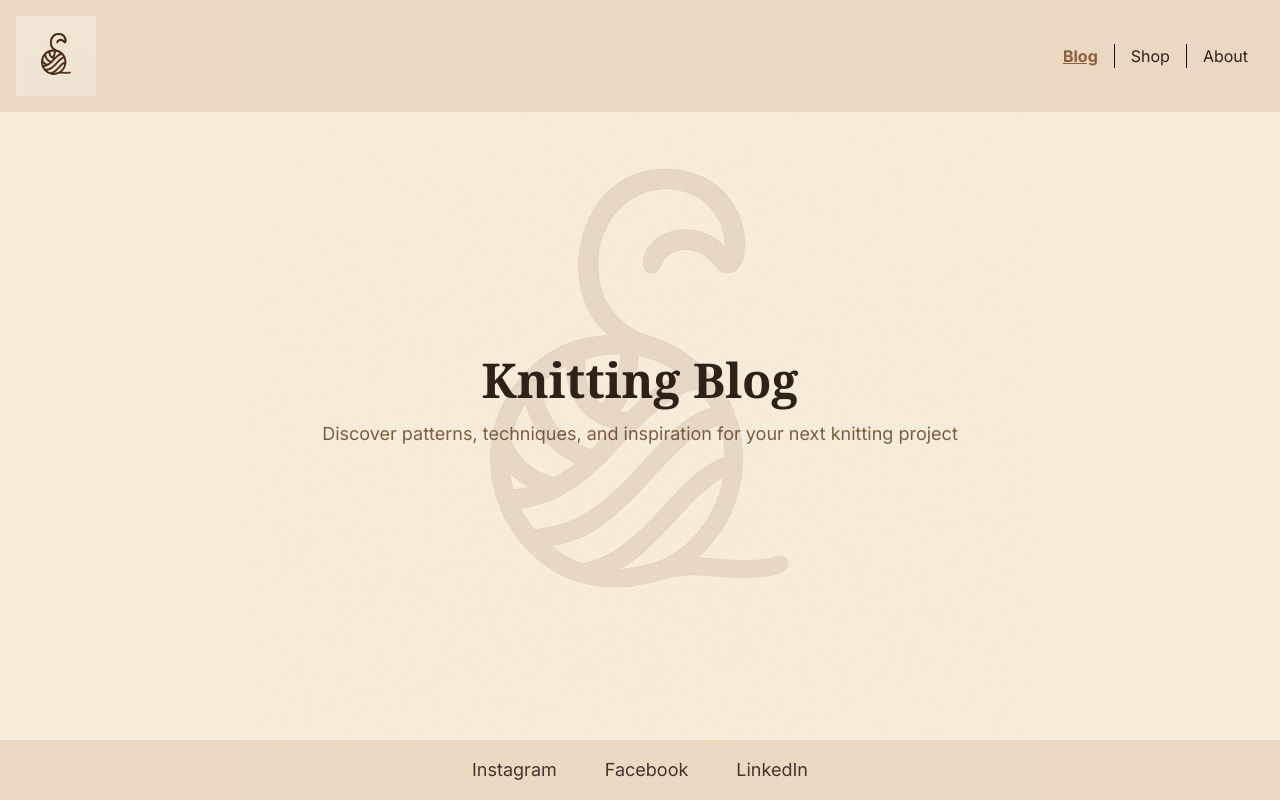
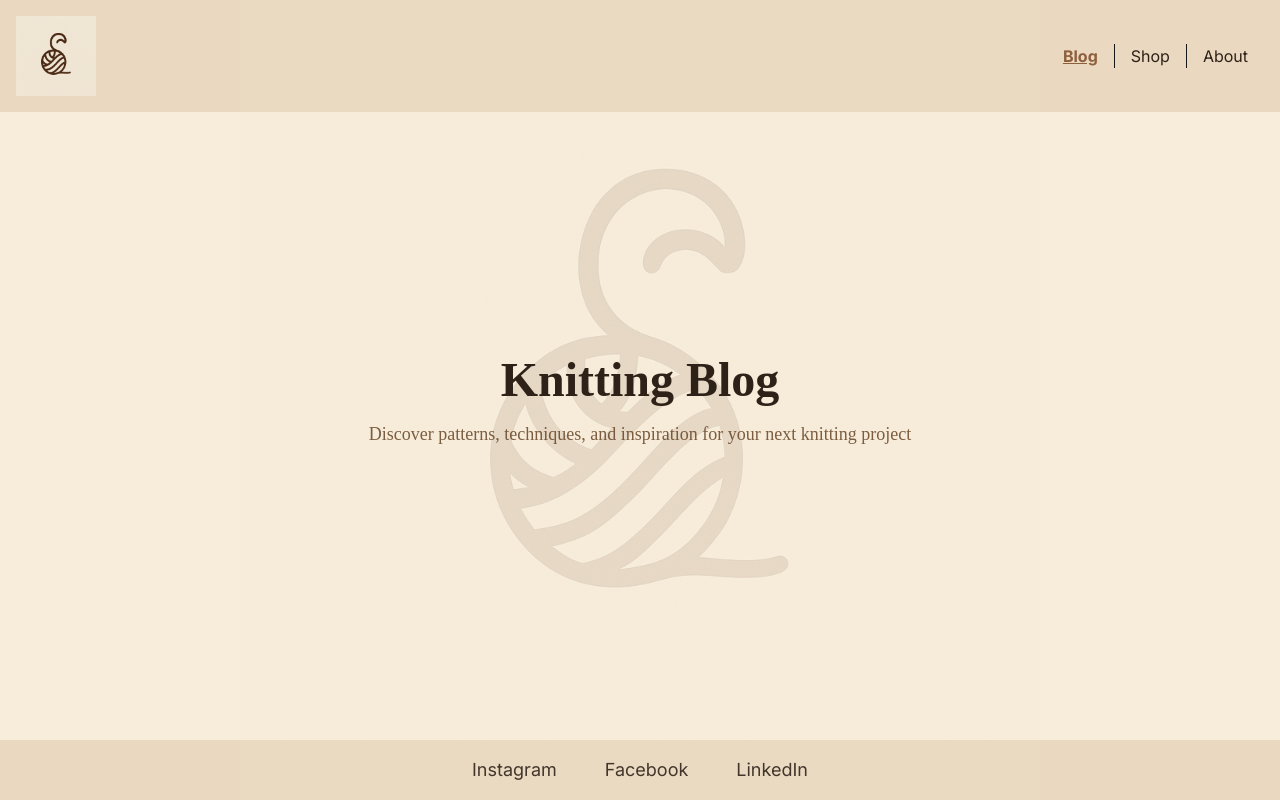
Before and after one commit to Brzana/KnittaSlovka, a Next.js app: page /blog in a window 1280 px wide. Built offline with nearby package versions, Linux system fonts and the light colour scheme; no server answers; the database is empty; a web font is replaced by a local one.

Commit message:
added dancer font to the blog page

```diff
--- a/app/blog/page.tsx
+++ b/app/blog/page.tsx
@@ -7,17 +7,17 @@ export default function Page() {
         <div className="relative z-10 container mx-auto px-4 py-12">
             {/* Page Header */}
             <div className="mb-12 text-center">
-                <h1 className="text-text mb-4 font-serif text-4xl font-bold md:text-5xl">
+                <h1 className="text-text dancer-font mb-4 font-serif text-4xl font-bold md:text-5xl">
                     Knitting Blog
                 </h1>
-                <p className="text-primary/80 mx-auto max-w-2xl text-lg">
+                <p className="text-primary/80 dancer-font mx-auto max-w-2xl text-lg">
                     Discover patterns, techniques, and inspiration for your next
                     knitting project
                 </p>
             </div>
 
             {/* Cards Grid */}
-            <div className="mx-auto grid max-w-7xl grid-cols-1 gap-8 md:grid-cols-2 lg:grid-cols-3">
+            <div className="dancer-font mx-auto grid max-w-7xl grid-cols-1 gap-8 md:grid-cols-2 lg:grid-cols-3">
                 <PostsList />
             </div>
         </div>
```
